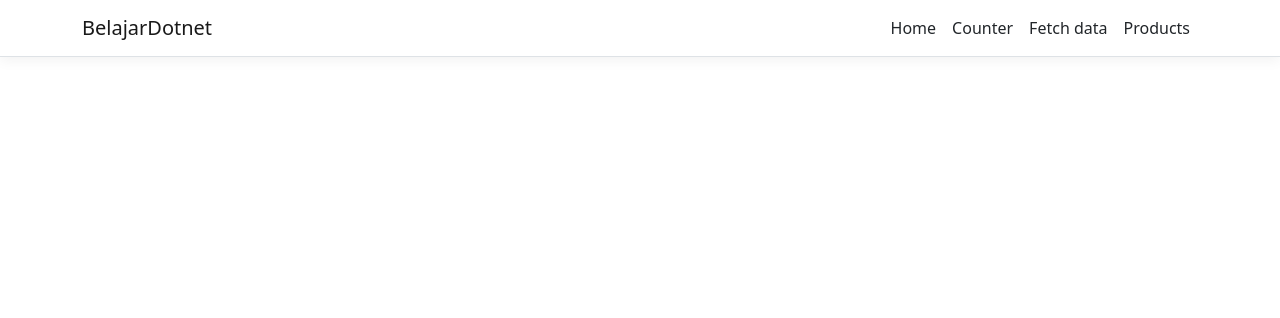
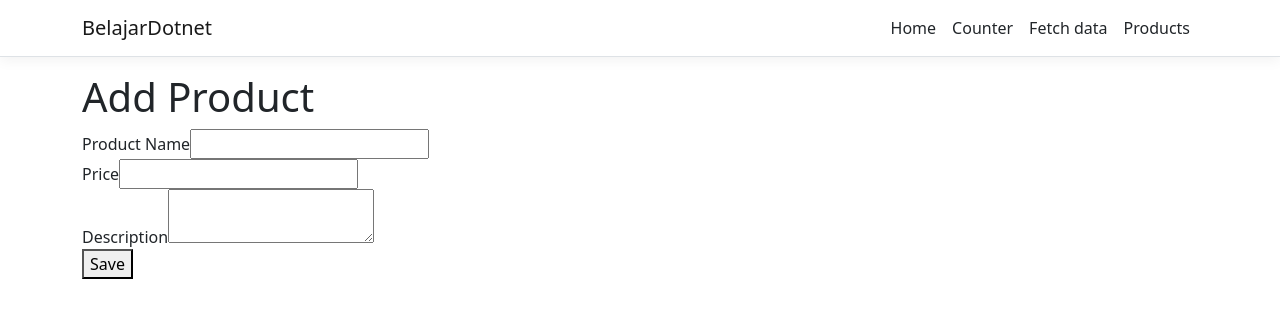
Before and after one commit to MuhammadAhmad31/BelajarDotnet, a React (Create React App) app in the folder ClientApp/: page /add-product in a window 1280 px wide. Shown: the top 318 px of the page. Built offline with nearby package versions, Linux system fonts and the light colour scheme.

Commit message:
feat tambah product

```diff
--- a/ClientApp/src/AppRoutes.js
+++ b/ClientApp/src/AppRoutes.js
@@ -1,3 +1,4 @@
+import { AddProduct } from "./components/AddProduct";
 import { Counter } from "./components/Counter";
 import { FetchData } from "./components/FetchData";
 import { Home } from "./components/Home";
@@ -19,6 +20,10 @@ const AppRoutes = [
   {
     path: '/fetch-products',
     element: <Product />
+  },
+  {
+    path: '/add-product',
+    element: <AddProduct />
   }
 ];
 
--- /dev/null
+++ b/ClientApp/src/components/AddProduct.js
@@ -0,0 +1,64 @@
+import { Component } from "react";
+
+export class AddProduct extends Component {
+    static displayName = "Add Product";
+
+    constructor(props) {
+        super(props);
+        this.state = { name: "", price: 0, description: "", loading: false };
+    }
+
+    handleChange = (e) => {
+        this.setState({ [e.target.name]: e.target.value });
+    }
+
+    handleSubmit = async (e) => {
+        e.preventDefault();
+        this.setState({ loading: true });
+
+        const { name, price, description } = this.state;
+
+        const response = await fetch('product', {
+            method: 'POST',
+            headers: {
+                'Content-Type': 'application/json'
+            },
+            body: JSON.stringify({
+                name: name,
+                price: price,
+                description: description
+            })
+        });
+
+        if (response.ok) {
+            this.setState({ loading: false });
+            this.props.history.push('/fetch-products');
+        }
+    }
+
+
+    render() {
+        return (
+            <div>
+                <h1>Add Product</h1>
+                <form onSubmit={this.handleSubmit}>
+                    <div>
+                        <label htmlFor="name">Product Name</label>
+                        <input type="text" name="name" id="name" onChange={this.handleChange} />
+                    </div>
+                    <div>
+                        <label htmlFor="price">Price</label>
+                        <input type="number" name="price" id="price" onChange={this.handleChange} />
+                    </div>
+                    <div>
+                        <label htmlFor="description">Description</label>
+                        <textarea name="description" id="description" onChange={this.handleChange}></textarea>
+                    </div>
+                    <button type="submit" disabled={this.state.loading}>Save</button>
+                </form>
+            </div>
+        );
+    }
+
+
+}
--- a/ClientApp/src/components/Product.js
+++ b/ClientApp/src/components/Product.js
@@ -44,6 +44,7 @@ export class Product extends Component {
             <div>
                 <h1 id="tableLabel">Products</h1>
                 <p>This component demonstrates fetching data from the server.</p>
+                <a href="/add-product">Tambahkan</a>
                 {contents}
             </div>
         );
```
